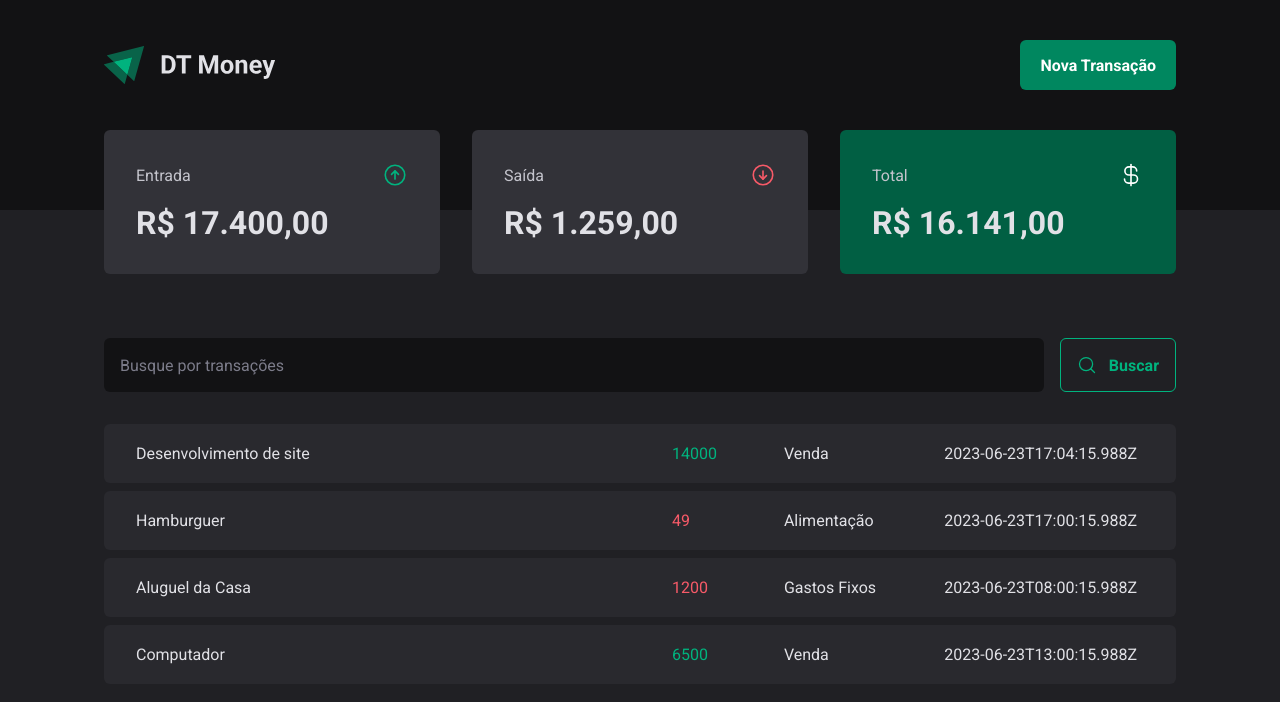
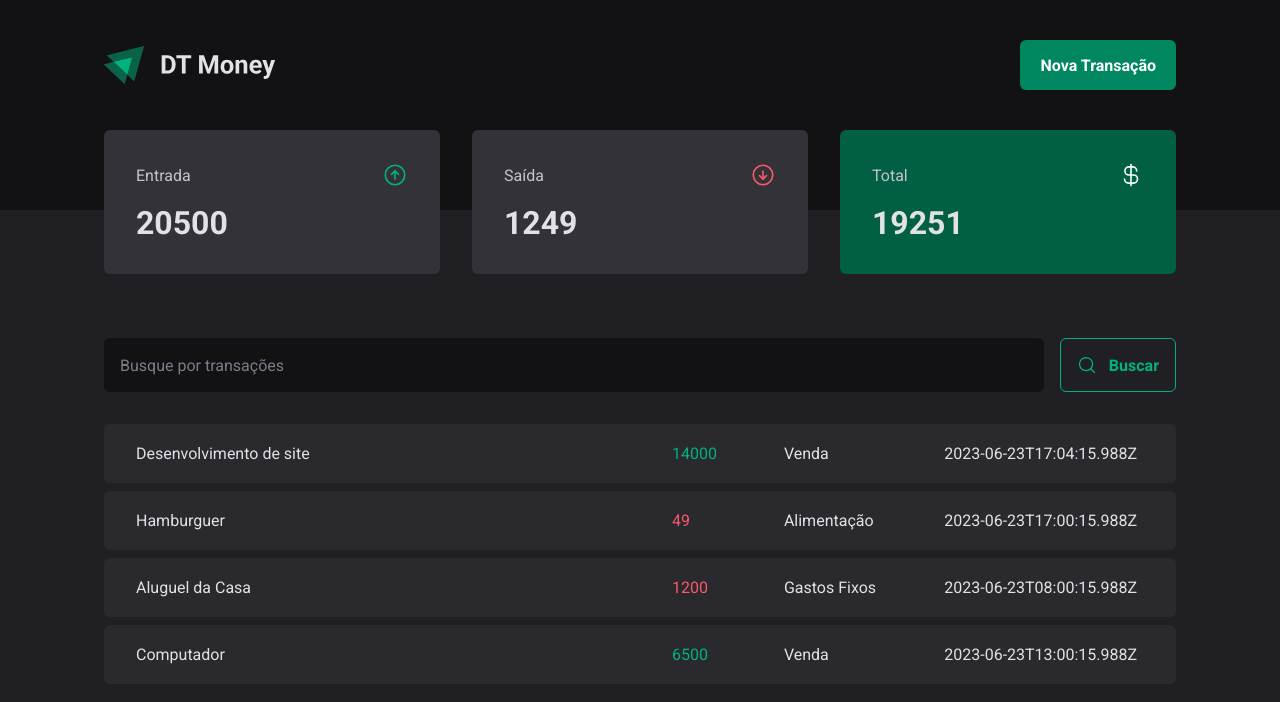
Before and after one commit to AlefSloan/Al-Money, a React (Vite) app: page / in a window 1280 px wide. Shown: the top 702 px of the page. Built offline with nearby package versions, Linux system fonts and the light colour scheme; data requests are answered from the project's data file.

Commit message:
feat: create summary reduce in Summary component

```diff
--- a/src/components/Summary/index.tsx
+++ b/src/components/Summary/index.tsx
@@ -7,7 +7,23 @@
 export function Summary() {
   const { transactions } = useContext(TransactionsContext);
 
-  console.log(transactions);
+  const summary = transactions.reduce((acc, transaction) => {
+      if (transaction.type === 'income') {
+        acc.income += transaction.price;
+        acc.total += transaction.price;
+      } else {
+        acc.outcome += transaction.price;
+        acc.total -= transaction.price;
+      }
+
+      return acc;
+    },
+    {
+      income: 0,
+      outcome: 0,
+      total: 0
+    }
+  )
 
   return (
     <SummaryContainer>
@@ -17,7 +33,7 @@
 
           <ArrowCircleUp size={26} color="#00b37e" />
         </header>
-        <strong>R$ 17.400,00</strong>
+        <strong>{summary.income}</strong>
       </SummaryCard>
 
       <SummaryCard>
@@ -26,7 +42,7 @@
 
           <ArrowCircleDown size={26} color="#F75A68" />
         </header>
-        <strong>R$ 1.259,00</strong>
+        <strong>{summary.outcome}</strong>
       </SummaryCard>
 
       <SummaryCard variant="green">
@@ -35,7 +51,7 @@
 
           <CurrencyDollar size={26} color="#ffffff" />
         </header>
-        <strong>R$ 16.141,00</strong>
+        <strong>{summary.total}</strong>
       </SummaryCard>
     </SummaryContainer>
   );
```
